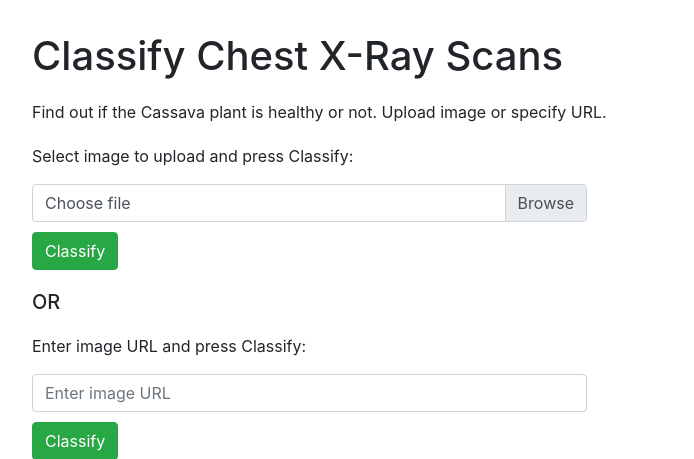
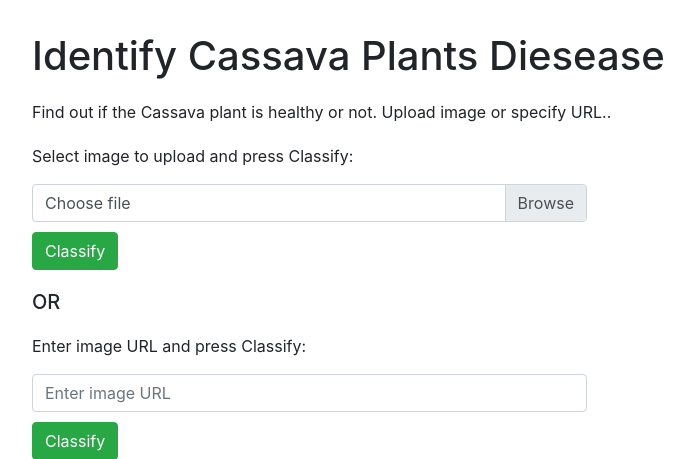
Before and after one commit to amancrackpot/ImageClassification_Leaf_Disease, a Python web app: template src/templates/index.html in a window 1280 px wide. Shown: the part 56-515 px from the top of the page, without its empty margins (53-747 px from the left). Run offline with Jinja, Linux system fonts and the light colour scheme; the template is opened without the code that fills it, so the values that code supplies are empty; some libraries are stand-ins or nearby versions.

Commit message:
Update index.html

```diff
--- a/src/templates/index.html
+++ b/src/templates/index.html
@@ -1,8 +1,8 @@
 {% extends "base.html" %}
 {% block content %}
 
-<h1>Classify Chest X-Ray Scans</h1>
-<p class="comment">Find out if the Cassava plant is healthy or not. Upload image or specify URL.</p>
+<h1>Identify Cassava Plants Diesease</h1>
+<p class="comment">Find out if the Cassava plant is healthy or not. Upload image or specify URL..</p>
 <dive class="col-xs-6">
     <form action="/upload" id="upload-file" method="post" enctype="multipart/form-data">
         <p class="comment">Select image to upload and press Classify:</p>
```
